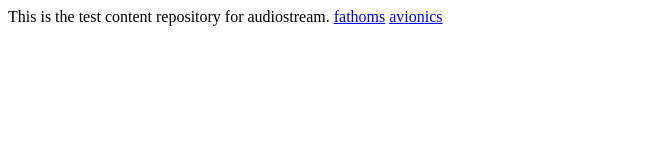
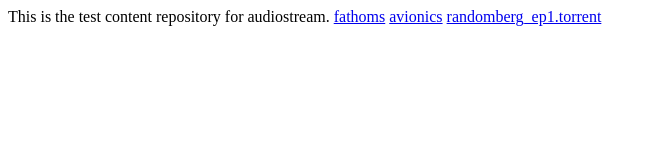
Before and after one commit to bobbydigitales/audiostream_content, a plain HTML site: page index.html in a window 1280 px wide. Shown: the whole page, without its empty margins (0-657 px from the left). Drawn offline with Linux system fonts and the light colour scheme.

Commit message:
Add torrent file

```diff
--- a/index.html
+++ b/index.html
@@ -11,5 +11,6 @@
 
     <a href="./randomberg_ep1/01_fathoms.mp3">fathoms</a>
     <a href="./randomberg_ep1/02_avionics.mp3">avionics</a>
+    <a href="./randomberg_ep1.torrent">randomberg_ep1.torrent</a>
 </body>
 </html>
```
